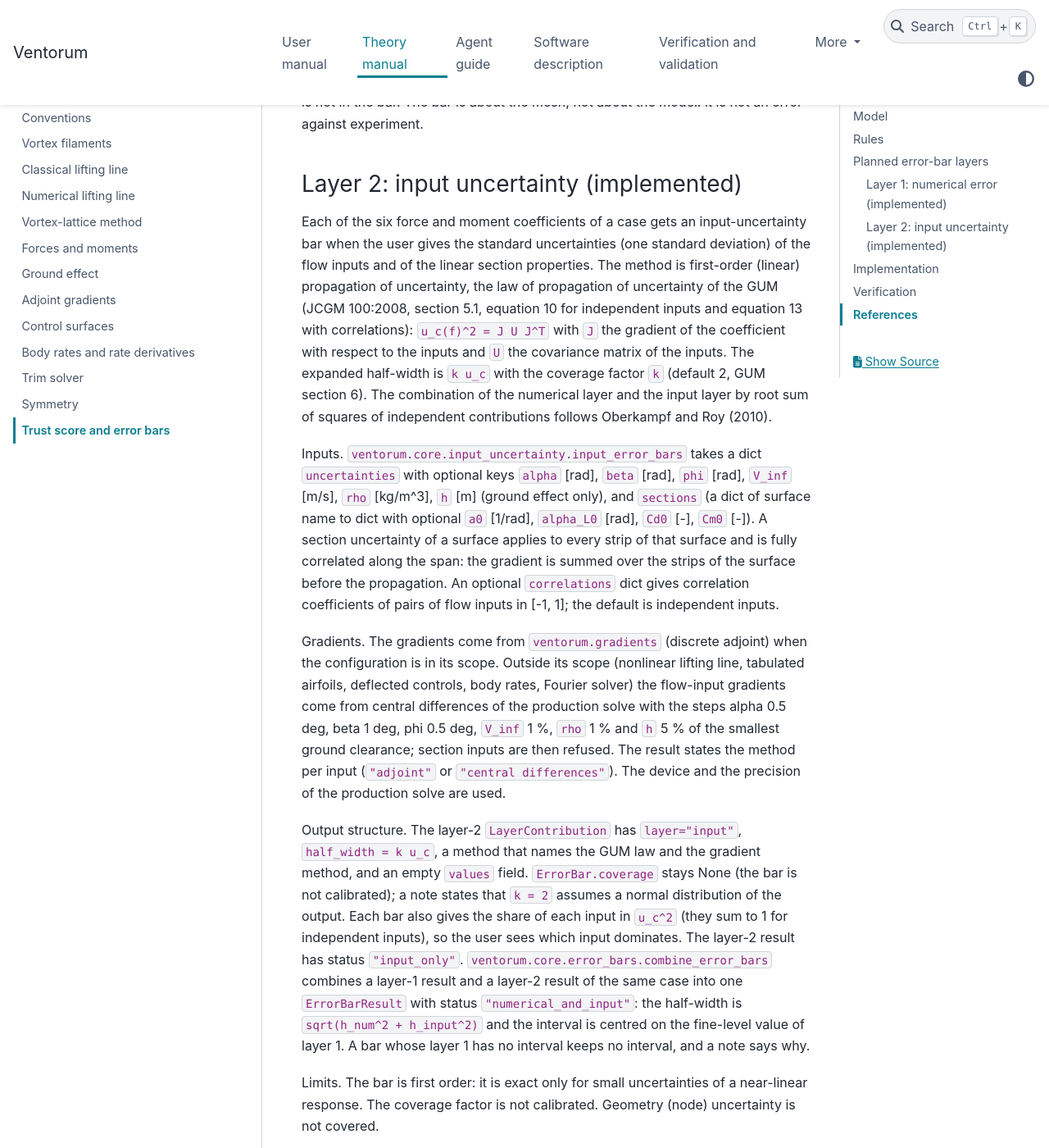
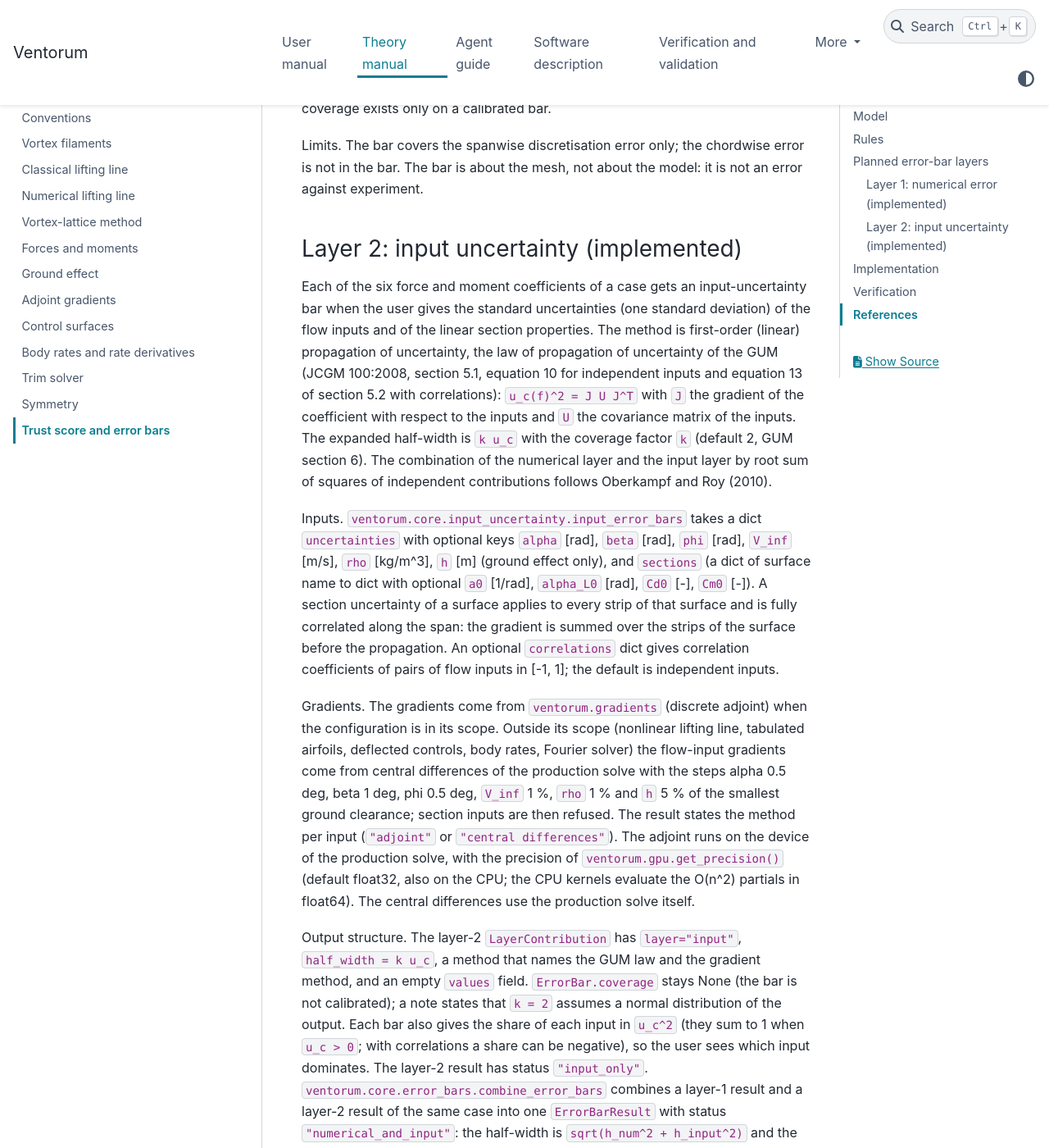
Before and after one commit to manrd/Ventorum, a Sphinx documentation site: the page built from docs/theory/trust_score.md, in a window 1280 px wide and 1400 px high, scrolled down 3958 px. Shown: the whole window at 82% size. Built offline with Sphinx 7.4.7 and the PyData theme 0.15.4, drawn with Linux system fonts in a browser that asks for light colours; some of the changed text lies outside the part shown.

Commit message:
Correct the ground-effect, error-bar and far-field documents
- Correct the page range of Irodov (1970) to pp. 63-72, as in the
  original and in the FTD translation.
- Correct the truncation error of the height difference for a 1/h load
  to (dh/h)^2, and the chordwise count of height_derivatives (the
  largest automatic count of the nine cases).
- Give the module path of find_bank_strike_limit and clearance_info and
  the window rules of the sweep fits.
- Cite equation 13 of the GUM to section 5.2.
- List all six error-bar statuses, the state of a non-finite value, the
  scaling of surfaces with their own panel count, the gradient
  precision of layer 2 and the sum rule of the input shares.
- Give the exact rule of the near/far Cn comparison.
- Correct the title of Lamar (1974) and complete the DATCOM reference.
- Fix a control character that broke one LaTeX command.

Co-Authored-By: Claude Opus 5.5 <noreply@anthropic.com>

```diff
--- a/docs/theory/trust_score.md
+++ b/docs/theory/trust_score.md
@@ -36,27 +36,27 @@ A calibrated error bar is planned for the force and moment coefficients. It is b
 
 Each of the six force and moment coefficients (CL, CD, CY, Cl, Cm, Cn) of a case gets a numerical error bar: the spanwise discretisation error from three mesh levels, with the Grid Convergence Index (GCI) of P. J. Roache (1998). `ventorum.core.error_bars.numerical_error_bars` solves the case on the three levels and builds one bar per coefficient.
 
-Mesh levels. The user mesh is the fine level: `N1 = settings.n_panels`. The coarser levels are `N2 = round(N1 / sqrt(2))` and `N3 = round(N2 / sqrt(2))`. Only the spanwise panel count changes; the chordwise count, the spacing rule and every other setting stay as the user gave them. An automatic chordwise count is resolved one time on the fine level and then used for all three levels, because in ground effect it can depend on the mesh. A surface with its own `n_panels` is scaled in the same way. The representative cell size is `h_i = 1 / N_i` (spanwise only). The refinement ratios are `r21 = N1 / N2` and `r32 = N2 / N3` from the real integers, not the nominal sqrt(2).
+Mesh levels. The user mesh is the fine level: `N1 = settings.n_panels`. The coarser levels are `N2 = round(N1 / sqrt(2))` and `N3 = round(N2 / sqrt(2))`. Only the spanwise panel count changes; the chordwise count, the spacing rule and every other setting stay as the user gave them. An automatic chordwise count is resolved one time on the fine level and then used for all three levels, because in ground effect it can depend on the mesh. A surface with its own `n_panels` is scaled by `N_i / N1` (rounded, at least 4); the GCI uses the global ratios `r21` and `r32` also for it. The representative cell size is `h_i = 1 / N_i` (spanwise only). The refinement ratios are `r21 = N1 / N2` and `r32 = N2 / N3` from the real integers, not the nominal sqrt(2).
 
 Observed order. For non-constant ratios the observed order comes from the fixed-point iteration of Celik et al. (2008), with index 1 = fine: `eps21 = f2 - f1`, `eps32 = f3 - f2`, `s = sign(eps32 / eps21)`, `p = | ln|eps32 / eps21| + q(p) | / ln(r21)`, `q(p) = ln((r21^p - s) / (r32^p - s))`. The iteration starts from `p` without `q`, runs at most 100 times and stops when the change of `p` is below 1e-10.
 
-Convergence states. With `R = eps21 / eps32`: `"roundoff"` (the changes are at round-off level; half-width `3 * max(|eps21|, |eps32|)`), `"monotonic"` (`0 < R < 1`; GCI with safety factor 1.25 for an observed order in [0.5, 4.0], else 3.0 with the order clipped to that range), `"oscillatory"` (`R < 0`; half-width `3.0 * 0.5 * (max - min)` of the three values), `"divergent"` (`R >= 1`, or `eps32 = 0` with `eps21 != 0` whatever the sign; the change grows with refinement, so there is no interval and a note says so), and `"not_converged_order"` (monotonic values, `0 <= R < 1`, whose order iteration fails; half-width `3.0 * |eps21|`). The exact limit `R = 0` (fine equals medium, coarse different) takes the monotonic path; the order iteration then finds no order. There, `3.0 * |eps21|` would give a zero half-width, so the half-width is `3.0 * max(|eps21|, |eps32|)`. A value that is not finite gives no interval and only a note that says so. A bar with an interval is centred on the fine-level value `f1` (`[f1 - U, f1 + U]`); the Richardson-extrapolated value is stored as information only.
+Convergence states. With `R = eps21 / eps32`: `"roundoff"` (the changes are at round-off level; half-width `3 * max(|eps21|, |eps32|)`), `"monotonic"` (`0 < R < 1`; GCI with safety factor 1.25 for an observed order in [0.5, 4.0], else 3.0 with the order clipped to that range), `"oscillatory"` (`R < 0`; half-width `3.0 * 0.5 * (max - min)` of the three values), `"divergent"` (`R >= 1`, or `eps32 = 0` with `eps21 != 0` whatever the sign; the change grows with refinement, so there is no interval and a note says so), and `"not_converged_order"` (monotonic values, `0 <= R < 1`, whose order iteration fails; half-width `3.0 * |eps21|`). The exact limit `R = 0` (fine equals medium, coarse different) takes the monotonic path; the order iteration then finds no order. There, `3.0 * |eps21|` would give a zero half-width, so the half-width is `3.0 * max(|eps21|, |eps32|)`. A value that is not finite gives the state `"divergent"`, no interval and a note that says so. A bar with an interval is centred on the fine-level value `f1` (`[f1 - U, f1 + U]`); the Richardson-extrapolated value is stored as information only.
 
 The oscillatory rule, the order limits 0.5 and 4.0, and the `"roundoff"` and `"not_converged_order"` rules are project decisions (conservative choices), not results of these sources.
 
-Output structure. An `ErrorBar` holds the coefficient name, the fine-level value, the interval bounds (`None` without an interval), a status, a coverage (always `None` here) and one `LayerContribution` per layer (here only `"numerical"`, with the half-width, method, state, observed order, safety factor, extrapolated value, levels and values). The status is one of `"statistically_calibrated"`, `"model_form_estimated"`, `"numerical_only"` or `"outside_envelope"`; layer 1 sets only `"numerical_only"` (also for a divergent coefficient, whose interval is `None`). A coverage exists only on a calibrated bar.
+Output structure. An `ErrorBar` holds the coefficient name, the fine-level value, the interval bounds (`None` without an interval), a status, a coverage (always `None` here) and one `LayerContribution` per layer (here only `"numerical"`, with the half-width, method, state, observed order, safety factor, extrapolated value, levels and values). The status is one of `"statistically_calibrated"`, `"model_form_estimated"`, `"numerical_only"`, `"input_only"`, `"numerical_and_input"` or `"outside_envelope"`; layer 1 sets only `"numerical_only"` (also for a divergent coefficient, whose interval is `None`). A coverage exists only on a calibrated bar.
 
 Limits. The bar covers the spanwise discretisation error only; the chordwise error is not in the bar. The bar is about the mesh, not about the model: it is not an error against experiment.
 
 ### Layer 2: input uncertainty (implemented)
 
-Each of the six force and moment coefficients of a case gets an input-uncertainty bar when the user gives the standard uncertainties (one standard deviation) of the flow inputs and of the linear section properties. The method is first-order (linear) propagation of uncertainty, the law of propagation of uncertainty of the GUM (JCGM 100:2008, section 5.1, equation 10 for independent inputs and equation 13 with correlations): `u_c(f)^2 = J U J^T` with `J` the gradient of the coefficient with respect to the inputs and `U` the covariance matrix of the inputs. The expanded half-width is `k u_c` with the coverage factor `k` (default 2, GUM section 6). The combination of the numerical layer and the input layer by root sum of squares of independent contributions follows Oberkampf and Roy (2010).
+Each of the six force and moment coefficients of a case gets an input-uncertainty bar when the user gives the standard uncertainties (one standard deviation) of the flow inputs and of the linear section properties. The method is first-order (linear) propagation of uncertainty, the law of propagation of uncertainty of the GUM (JCGM 100:2008, section 5.1, equation 10 for independent inputs and equation 13 of section 5.2 with correlations): `u_c(f)^2 = J U J^T` with `J` the gradient of the coefficient with respect to the inputs and `U` the covariance matrix of the inputs. The expanded half-width is `k u_c` with the coverage factor `k` (default 2, GUM section 6). The combination of the numerical layer and the input layer by root sum of squares of independent contributions follows Oberkampf and Roy (2010).
 
 Inputs. `ventorum.core.input_uncertainty.input_error_bars` takes a dict `uncertainties` with optional keys `alpha` [rad], `beta` [rad], `phi` [rad], `V_inf` [m/s], `rho` [kg/m^3], `h` [m] (ground effect only), and `sections` (a dict of surface name to dict with optional `a0` [1/rad], `alpha_L0` [rad], `Cd0` [-], `Cm0` [-]). A section uncertainty of a surface applies to every strip of that surface and is fully correlated along the span: the gradient is summed over the strips of the surface before the propagation. An optional `correlations` dict gives correlation coefficients of pairs of flow inputs in [-1, 1]; the default is independent inputs.
 
-Gradients. The gradients come from `ventorum.gradients` (discrete adjoint) when the configuration is in its scope. Outside its scope (nonlinear lifting line, tabulated airfoils, deflected controls, body rates, Fourier solver) the flow-input gradients come from central differences of the production solve with the steps alpha 0.5 deg, beta 1 deg, phi 0.5 deg, `V_inf` 1 %, `rho` 1 % and `h` 5 % of the smallest ground clearance; section inputs are then refused. The result states the method per input (`"adjoint"` or `"central differences"`). The device and the precision of the production solve are used.
+Gradients. The gradients come from `ventorum.gradients` (discrete adjoint) when the configuration is in its scope. Outside its scope (nonlinear lifting line, tabulated airfoils, deflected controls, body rates, Fourier solver) the flow-input gradients come from central differences of the production solve with the steps alpha 0.5 deg, beta 1 deg, phi 0.5 deg, `V_inf` 1 %, `rho` 1 % and `h` 5 % of the smallest ground clearance; section inputs are then refused. The result states the method per input (`"adjoint"` or `"central differences"`). The adjoint runs on the device of the production solve, with the precision of `ventorum.gpu.get_precision()` (default float32, also on the CPU; the CPU kernels evaluate the O(n^2) partials in float64). The central differences use the production solve itself.
 
-Output structure. The layer-2 `LayerContribution` has `layer="input"`, `half_width = k u_c`, a method that names the GUM law and the gradient method, and an empty `values` field. `ErrorBar.coverage` stays None (the bar is not calibrated); a note states that `k = 2` assumes a normal distribution of the output. Each bar also gives the share of each input in `u_c^2` (they sum to 1 for independent inputs), so the user sees which input dominates. The layer-2 result has status `"input_only"`. `ventorum.core.error_bars.combine_error_bars` combines a layer-1 result and a layer-2 result of the same case into one `ErrorBarResult` with status `"numerical_and_input"`: the half-width is `sqrt(h_num^2 + h_input^2)` and the interval is centred on the fine-level value of layer 1. A bar whose layer 1 has no interval keeps no interval, and a note says why.
+Output structure. The layer-2 `LayerContribution` has `layer="input"`, `half_width = k u_c`, a method that names the GUM law and the gradient method, and an empty `values` field. `ErrorBar.coverage` stays None (the bar is not calibrated); a note states that `k = 2` assumes a normal distribution of the output. Each bar also gives the share of each input in `u_c^2` (they sum to 1 when `u_c > 0`; with correlations a share can be negative), so the user sees which input dominates. The layer-2 result has status `"input_only"`. `ventorum.core.error_bars.combine_error_bars` combines a layer-1 result and a layer-2 result of the same case into one `ErrorBarResult` with status `"numerical_and_input"`: the half-width is `sqrt(h_num^2 + h_input^2)` and the interval is centred on the fine-level value of layer 1. A bar whose layer 1 has no interval keeps no interval, and a note says why.
 
 Limits. The bar is first order: it is exact only for small uncertainties of a near-linear response. The coverage factor is not calibrated. Geometry (node) uncertainty is not covered.
 
@@ -87,4 +87,4 @@ The rules are tested in the test suite (for example the penalties at the limits
 - P. J. Roache, *Verification and Validation in Computational Science and Engineering*, Hermosa Publishers, 1998.
 - I. B. Celik, U. Ghia, P. J. Roache, C. J. Freitas, H. Coleman and P. E. Raad, "Procedure for estimation and reporting of uncertainty due to discretization in CFD applications", *Journal of Fluids Engineering* 130(7), 078001, 2008.
 - E. C. Polhamus, "A concept of the vortex lift of sharp-edge delta wings based on a leading-edge-suction analogy", NASA TN D-3767, 1966.
-- J. E. Lamar, "Extension of leading-edge-suction analogy to wings with separated flow around side edges at subsonic speeds", NASA TR R-428, 1974.
+- J. E. Lamar, "Extension of leading-edge-suction analogy to wings with separated flow around the side edges at subsonic speeds", NASA TR R-428, 1974.
```
Also changed, not shown: other parts of docs/theory/trust_score.md (+1 -1 lines), docs/theory/forces_and_moments.md (+3 -3 lines), docs/theory/ground_effect.md (+6 -6 lines), docs/user/how_to_height_derivatives.md (+1 -1 lines), docs/user/results.md (+3 -3 lines), 5 other files.
